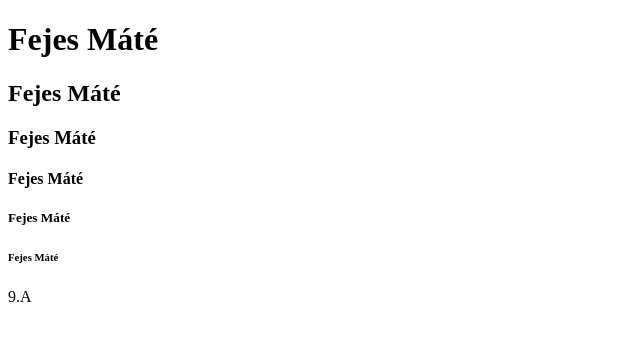
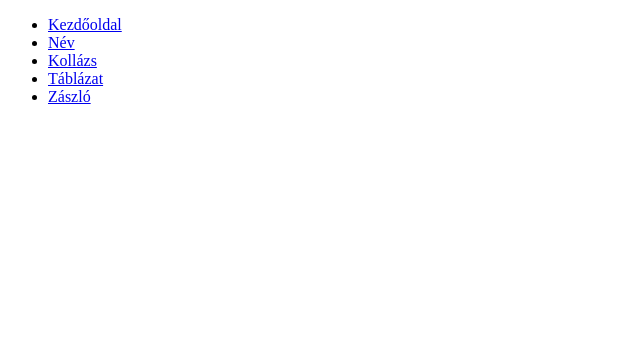
Before and after one commit to FejesM1/9A-FejesMate, a plain HTML site: page index.html in a window 1280 px wide. Shown: the whole page, without its empty margins (0-640 px from the left). Drawn offline with Linux system fonts and the light colour scheme.

Commit message:
Update index.html

```diff
--- a/index.html
+++ b/index.html
@@ -1,17 +1,15 @@
 <!DOCTYPE html>
 <html>
-<head>
-<title>Page Title</title>
+<head lang="hu">
+<link rel="stylesheet" href="style.css">
 </head>
 <body>
-
-<h1>Fejes Máté</h1>
-<h2>Fejes Máté</h2>
-<h3>Fejes Máté</h3>
-<h4>Fejes Máté</h4>
-<h5>Fejes Máté</h5>
-<h6>Fejes Máté</h6>
-<p>9.A</p>
-
+  <ul>
+    <li><a href="index.html" href="#home">Kezdőoldal</a></li>
+    <li><a href="nev.html"href="#nev">Név</a></li>
+    <li><a href="kollazs.html">Kollázs</a></li>
+    <li><a href="tablazat.html" href="#tablazat">Táblázat</a></li>
+    <li><a href="zaszlo.html" href="#zaszlo">Zászló</a></li>
+  </ul>
 </body>
 </html>
```
